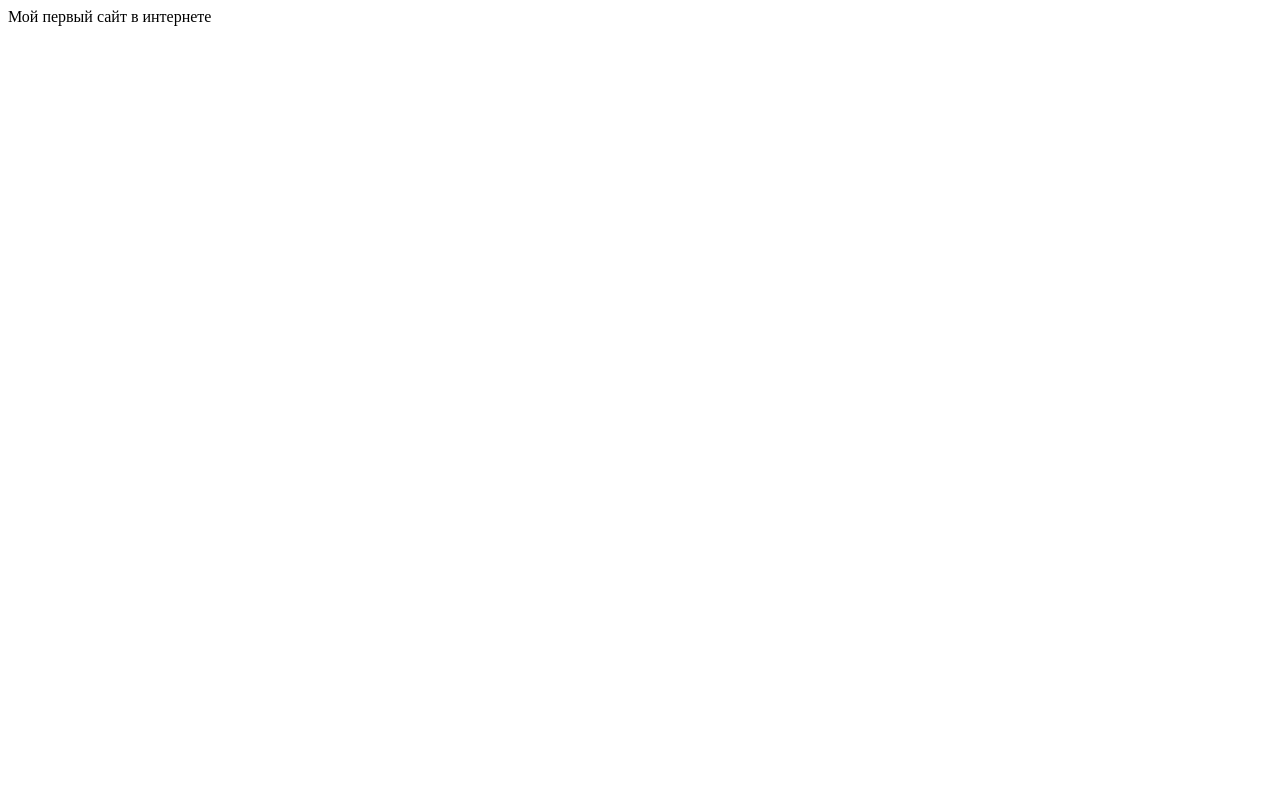
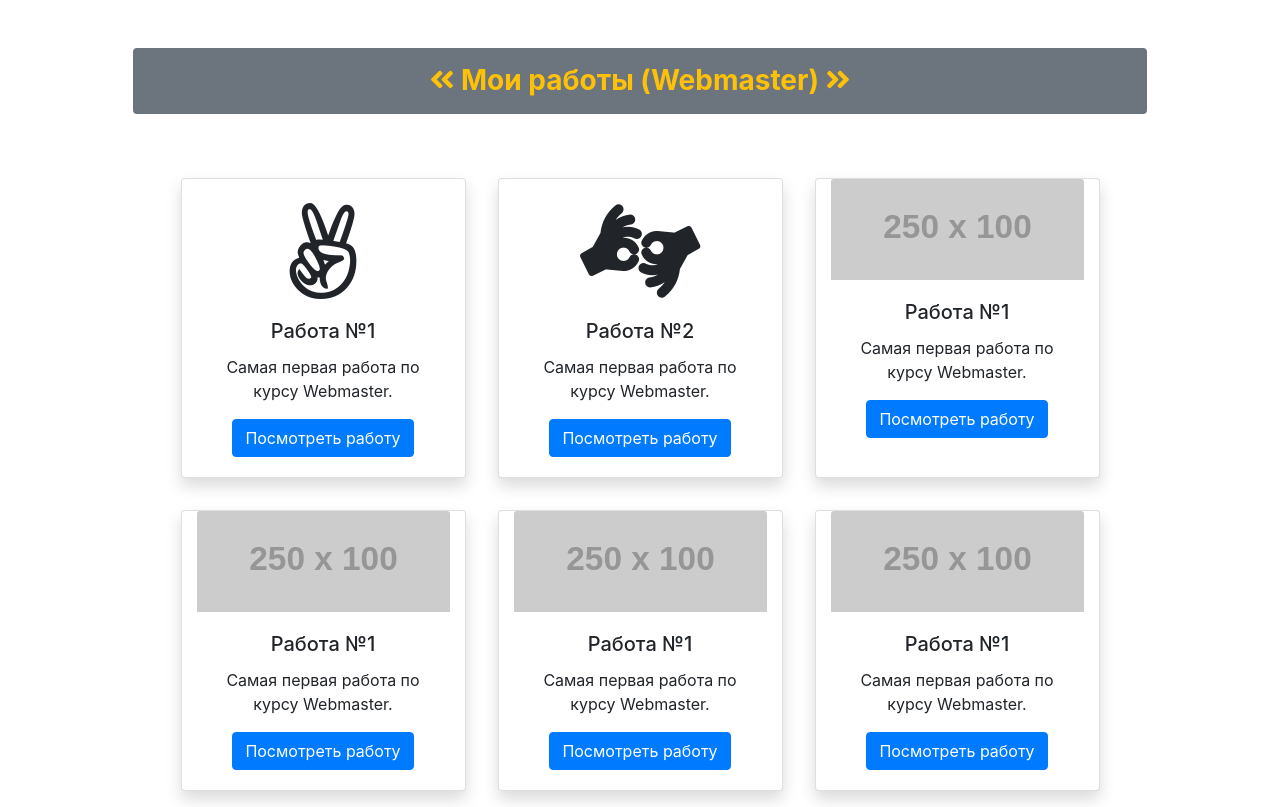
Before and after one commit to zhdunchik/zhdunchik.github.io, a plain HTML site: page index.html in a window 1280 px wide. Drawn offline with nearby package versions, Linux system fonts and the light colour scheme; placeholder pictures from the web are drawn by us.

Commit message:
Add files via upload

```diff
--- a/index.html
+++ b/index.html
@@ -1 +1,138 @@
-Мой первый сайт в интернете
+<!DOCTYPE html>
+<html lang="ru">
+  <head>
+    <!-- Required meta tags -->
+    <meta charset="utf-8" />
+    <meta
+      name="viewport"
+      content="width=device-width, initial-scale=1, shrink-to-fit=no"
+    />
+
+    <!-- Bootstrap CSS -->
+    <link
+      rel="stylesheet"
+      href="https://stackpath.bootstrapcdn.com/bootstrap/4.3.1/css/bootstrap.min.css"
+      integrity="sha384-ggOyR0iXCbMQv3Xipma34MD+dH/1fQ784/j6cY/iJTQUOhcWr7x9JvoRxT2MZw1T"
+      crossorigin="anonymous"
+    />
+    <!-- подключаем иконочный шрифт -->
+    <link
+      rel="stylesheet"
+      href="https://use.fontawesome.com/releases/v5.8.1/css/all.css"
+      integrity="sha384-50oBUHEmvpQ+1lW4y57PTFmhCaXp0ML5d60M1M7uH2+nqUivzIebhndOJK28anvf"
+      crossorigin="anonymous"
+    />
+
+    <title>Стартовая страница // Webmaster</title>
+  </head>
+  <body>
+    <div class="container">
+      <h1
+        class="h3 text-center m-5 p-3 font-weight-bold text-warning bg-secondary rounded"
+      >
+        <i class="fas fa-angle-double-left"></i>
+        Мои работы (Webmaster)
+        <i class="fas fa-angle-double-right"></i>
+      </h1>
+      <div class="row d-flex justify-content-center">
+        <div class="card col-3 text-center m-3 shadow">
+          <i class="fab fa-angellist fa-6x card-img-top mt-4"></i>
+
+          <div class="card-body">
+            <h5 class="card-title">Работа №1</h5>
+            <p class="card-text">
+              Самая первая работа по курсу Webmaster.
+            </p>
+            <a href="#" class="btn btn-primary">Посмотреть работу</a>
+          </div>
+        </div>
+        <div class="card col-3 text-center m-3 shadow">
+          <i
+            class="fas fa-american-sign-language-interpreting fa-6x card-img-top mt-4"
+          ></i>
+          <div class="card-body">
+            <h5 class="card-title">Работа №2</h5>
+            <p class="card-text">
+              Самая первая работа по курсу Webmaster.
+            </p>
+            <a href="#" class="btn btn-primary">Посмотреть работу</a>
+          </div>
+        </div>
+        <div class="card col-3 text-center m-3 shadow">
+          <img
+            src="https://fakeimg.pl/250x100/"
+            class="card-img-top"
+            alt="..."
+          />
+          <div class="card-body">
+            <h5 class="card-title">Работа №1</h5>
+            <p class="card-text">
+              Самая первая работа по курсу Webmaster.
+            </p>
+            <a href="#" class="btn btn-primary">Посмотреть работу</a>
+          </div>
+        </div>
+        <div class="card col-3 text-center m-3 shadow">
+          <img
+            src="https://fakeimg.pl/250x100/"
+            class="card-img-top"
+            alt="..."
+          />
+          <div class="card-body">
+            <h5 class="card-title">Работа №1</h5>
+            <p class="card-text">
+              Самая первая работа по курсу Webmaster.
+            </p>
+            <a href="#" class="btn btn-primary">Посмотреть работу</a>
+          </div>
+        </div>
+        <div class="card col-3 text-center m-3 shadow">
+          <img
+            src="https://fakeimg.pl/250x100/"
+            class="card-img-top"
+            alt="..."
+          />
+          <div class="card-body">
+            <h5 class="card-title">Работа №1</h5>
+            <p class="card-text">
+              Самая первая работа по курсу Webmaster.
+            </p>
+            <a href="#" class="btn btn-primary">Посмотреть работу</a>
+          </div>
+        </div>
+        <div class="card col-3 text-center m-3 shadow">
+          <img
+            src="https://fakeimg.pl/250x100/"
+            class="card-img-top"
+            alt="..."
+          />
+          <div class="card-body">
+            <h5 class="card-title">Работа №1</h5>
+            <p class="card-text">
+              Самая первая работа по курсу Webmaster.
+            </p>
+            <a href="#" class="btn btn-primary">Посмотреть работу</a>
+          </div>
+        </div>
+      </div>
+    </div>
+
+    <!-- Optional JavaScript -->
+    <!-- jQuery first, then Popper.js, then Bootstrap JS -->
+    <script
+      src="https://code.jquery.com/jquery-3.3.1.slim.min.js"
+      integrity="sha384-q8i/X+965DzO0rT7abK41JStQIAqVgRVzpbzo5smXKp4YfRvH+8abtTE1Pi6jizo"
+      crossorigin="anonymous"
+    ></script>
+    <script
+      src="https://cdnjs.cloudflare.com/ajax/libs/popper.js/1.14.7/umd/popper.min.js"
+      integrity="sha384-UO2eT0CpHqdSJQ6hJty5KVphtPhzWj9WO1clHTMGa3JDZwrnQq4sF86dIHNDz0W1"
+      crossorigin="anonymous"
+    ></script>
+    <script
+      src="https://stackpath.bootstrapcdn.com/bootstrap/4.3.1/js/bootstrap.min.js"
+      integrity="sha384-JjSmVgyd0p3pXB1rRibZUAYoIIy6OrQ6VrjIEaFf/nJGzIxFDsf4x0xIM+B07jRM"
+      crossorigin="anonymous"
+    ></script>
+  </body>
+</html>
```
